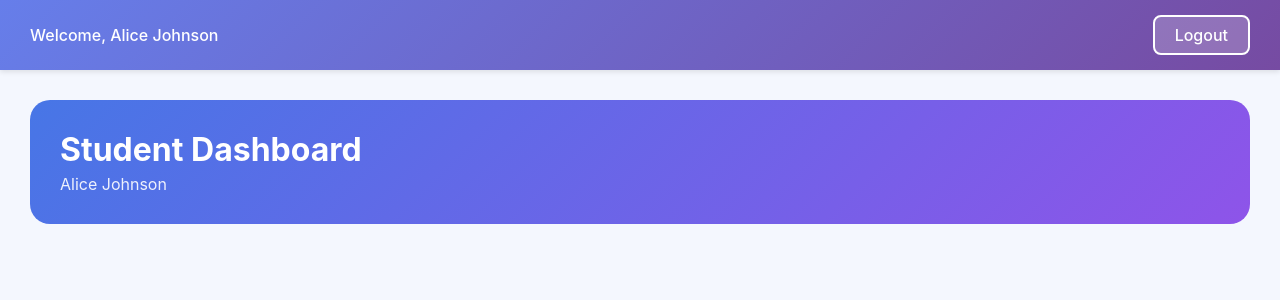
After one commit to Mohith2005/Student_Management-Systems-, a PHP site: page /dashboard/student_dashboard.php in a window 1280 px wide. The commit adds this page. Shown: the top 300 px of the page. Run offline with PHP 8.4, Linux system fonts and the light colour scheme; a user stored in the database is signed in.

Commit message:
yes commit

```diff
--- a/auth/faculty_auth.php
+++ b/auth/faculty_auth.php
@@ -85,7 +85,7 @@ if ($_SERVER["REQUEST_METHOD"] == "POST") {
         }
 
         $response['success'] = true;
-        $response['redirect'] = '../dashboard/faculty_Dashboard.html';
+        $response['redirect'] = '../dashboard/faculty_dashboard.php';
 
     } catch (Exception $e) {
         error_log("Login error: " . $e->getMessage());
--- a/auth/student_auth.php
+++ b/auth/student_auth.php
@@ -1,5 +1,5 @@
 <?php
-session_start();
+require_once "../includes/session.php";
 require_once "../config.php";
 
 // Enable error reporting for debugging
@@ -85,7 +85,7 @@ if ($_SERVER["REQUEST_METHOD"] == "POST") {
         }
 
         $response['success'] = true;
-        $response['redirect'] = '../dashboard/student_Dashboard.html';
+        $response['redirect'] = '../dashboard/student_Dashboard.php';
 
     } catch (Exception $e) {
         error_log("Login error: " . $e->getMessage());
--- /dev/null
+++ b/dashboard/student_dashboard.php
@@ -0,0 +1,66 @@
+<?php
+require_once "../includes/session.php";
+require_once "../config.php";
+
+// Enable error reporting
+error_reporting(E_ALL);
+ini_set('display_errors', 1);
+
+// Check if student is logged in
+if (!isset($_SESSION['student_id']) || !isset($_SESSION['role']) || $_SESSION['role'] !== 'student') {
+    error_log("Student not logged in. Session data: " . print_r($_SESSION, true));
+    header("Location: ../index.html");
+    exit();
+}
+?>
+<!DOCTYPE html>
+<html lang="en">
+<head>
+    <meta charset="UTF-8" />
+    <meta name="viewport" content="width=device-width, initial-scale=1.0" />
+    <title>Student Dashboard - Redesigned</title>
+    <script src="https://cdnjs.cloudflare.com/ajax/libs/jquery/3.6.0/jquery.min.js"></script>
+    <style>
+        /* Global Styles */
+        * {
+            margin: 0;
+            padding: 0;
+            box-sizing: border-box;
+            font-family: 'Inter', sans-serif;
+        }
+
+        body {
+            background-color: #f4f7fe;
+        }
+
+        .dashboard {
+            max-width: 1400px;
+            margin: 0 auto;
+            padding: 30px;
+        }
+
+        .dashboard-header {
+            background: linear-gradient(135deg, #4776E6 0%, #8E54E9 100%);
+            color: white;
+            padding: 30px;
+            border-radius: 20px;
+            margin-bottom: 30px;
+        }
+    </style>
+</head>
+<body>
+    <?php include 'student_header.php'; ?>
+    <div class="dashboard">
+        <div class="dashboard-header">
+            <div>
+                <h1>Student Dashboard</h1>
+                <p style="opacity: 0.9; margin-top: 5px;"><?php echo htmlspecialchars($_SESSION['student_name']); ?></p>
+            </div>
+        </div>
+
+        <div class="content">
+            <!-- Your dashboard content here -->
+        </div>
+    </div>
+</body>
+</html>
--- a/dashboard/student_header.php
+++ b/dashboard/student_header.php
@@ -1,5 +1,5 @@
 <?php
-require_once '../auth/student_auth.php';
+require_once '../includes/session.php';
 $student_name = isset($_SESSION['student_name']) ? $_SESSION['student_name'] : '';
 ?>
 <style>
--- /dev/null
+++ b/includes/session.php
@@ -0,0 +1,5 @@
+<?php
+if (session_status() === PHP_SESSION_NONE) {
+    session_start();
+}
+?>
--- a/index.html
+++ b/index.html
@@ -250,7 +250,7 @@
           if (currentUserType === 'faculty') {
             window.location.href = 'dashboard/faculty_dashboard.php';
           } else {
-            window.location.href = 'dashboard/student_dashboard.php';
+            window.location.href = 'dashboard/student_Dashboard.php';
           }
         } else {
           alert(data.message || 'Login failed. Please check your credentials.');
```
Also changed, not shown: dashboard/faculty_dashboard.php (added, +13 -0 lines).
